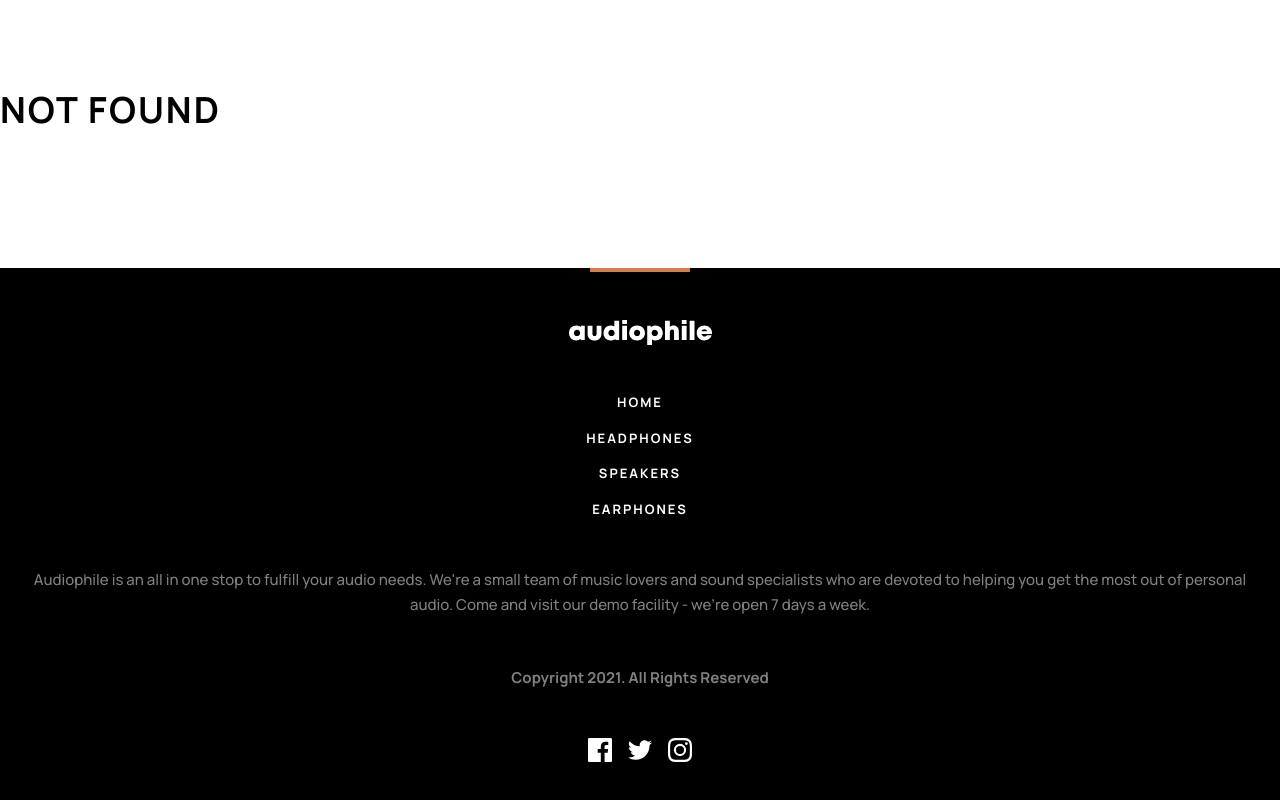
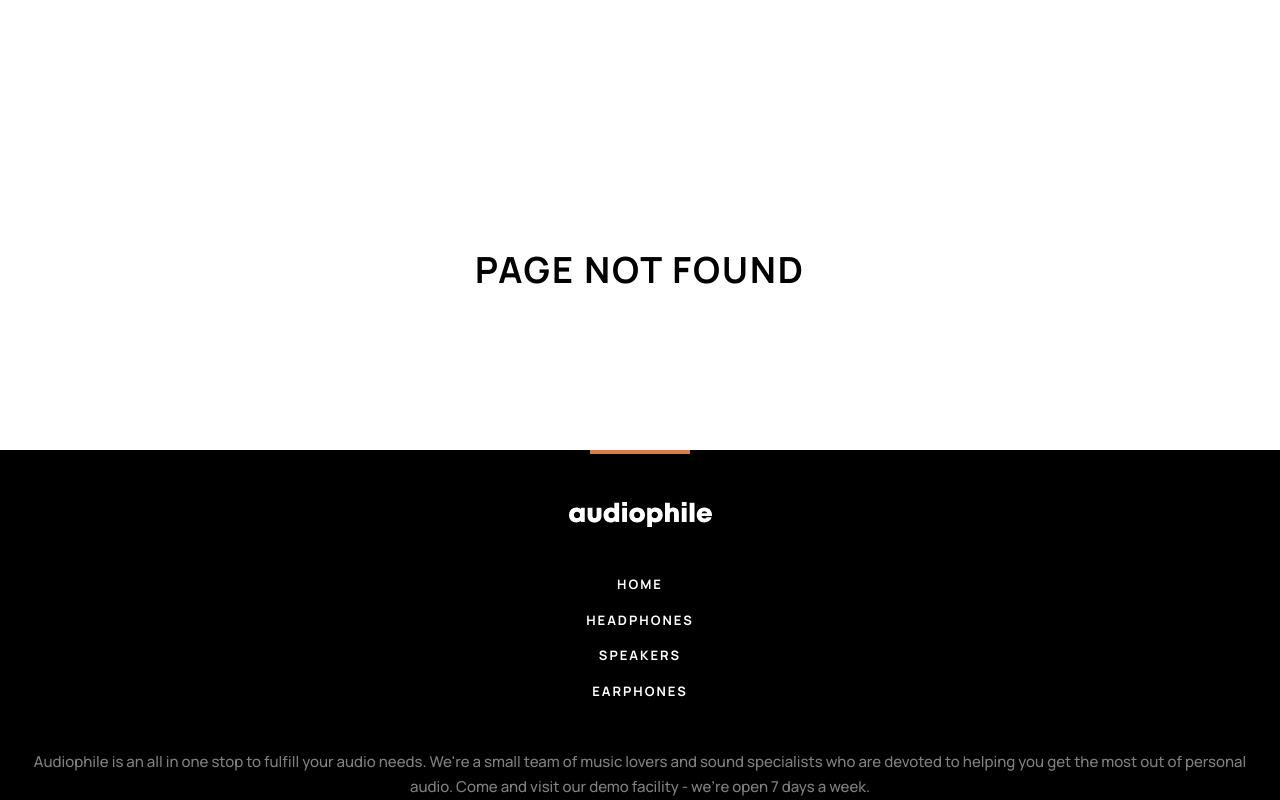
Before and after one commit to Patrick-Dolan/audiophile-ecommerce-website, a React (Vite) app: page / in a window 1280 px wide. Shown: the top 800 px of the page. Built offline with nearby package versions, Linux system fonts and the light colour scheme.

Commit message:
add dynamic category page to routing system

```diff
--- a/src/App.jsx
+++ b/src/App.jsx
@@ -3,6 +3,7 @@ import Navbar from "./components/navigation/Navbar";
 import HomePage from "./components/pages/HomePage";
 import Footer from "./components/shared/Footer";
 import ProductDetailsPage from "./components/pages/ProductDetailsPage";
+import CategoryPage from "./components/pages/CategoryPage";
 
 function App() {
   const location = useLocation();
@@ -20,11 +21,9 @@ function App() {
         <Routes>
           <Route path="/audiophile-ecommerce-website/" element={<HomePage />} />
           <Route path="/audiophile-ecommerce-website/product/:slug" element={<ProductDetailsPage />} />
-          <Route path="/audiophile-ecommerce-website/category/headphones" element={<h1>headphones</h1>} />
-          <Route path="/audiophile-ecommerce-website/category/speakers" element={<h1>speakers</h1>} />
-          <Route path="/audiophile-ecommerce-website/category/earphones" element={<h1>earphones</h1>} />
-          <Route path="/audiophile-ecommerce-website/checkout" element={<h1>checkout</h1>} />
-          <Route path="*" element={<h1>Not Found</h1>} />
+          <Route path="/audiophile-ecommerce-website/category/:category" element={<CategoryPage />} />
+          <Route path="/audiophile-ecommerce-website/checkout" element={<h1 className="text-center">checkout placeholder</h1>} />
+          <Route path="*" element={<h1 className="py-40 text-center">Page Not Found</h1>} />
         </Routes>
       </main>
       <Footer />
```
